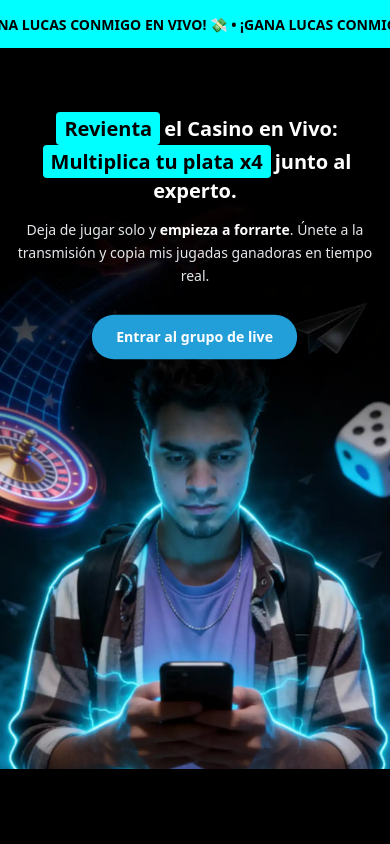
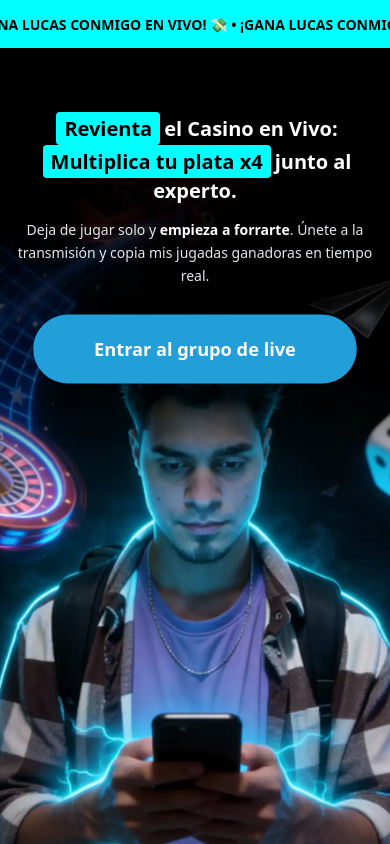
Before and after one commit to 24games/elian-lives-lp-retargeting, a Next.js app: page / in a window 390 px wide. Built offline with nearby package versions, Linux system fonts and the light colour scheme.

Commit message:
Ajustes: remover espaÃ§o preto abaixo da imagem (cover) e aumentar botÃ£o no mobile

```diff
--- a/app/page.tsx
+++ b/app/page.tsx
@@ -5,7 +5,7 @@ import CTAButton from '@/components/CTAButton'
 
 export default function Home() {
   return (
-    <main className="relative h-screen w-full overflow-hidden">
+    <main className="relative w-full overflow-hidden" style={{ minHeight: '100vh', height: '100vh' }}>
       {/* Marquee Header Fixo */}
       <MarqueeHeader />
 
@@ -16,10 +16,9 @@ export default function Home() {
           className="absolute inset-0 w-full h-full"
           style={{
             backgroundImage: "url('/images/BG RETARGETING ELIAN.webp')",
-            backgroundSize: 'contain',
+            backgroundSize: 'cover',
             backgroundRepeat: 'no-repeat',
             backgroundPosition: 'center center',
-            backgroundColor: '#000000',
           }}
         />
 
--- a/components/CTAButton.tsx
+++ b/components/CTAButton.tsx
@@ -12,7 +12,7 @@ export default function CTAButton() {
   return (
     <motion.button
       onClick={handleClick}
-      className="relative overflow-hidden bg-telegram-blue text-white font-bold px-6 py-3 md:px-8 md:py-4 rounded-full text-sm md:text-base shadow-2xl group"
+      className="relative overflow-hidden bg-telegram-blue text-white font-bold px-10 py-5 md:px-8 md:py-4 rounded-full text-lg md:text-base shadow-2xl group w-full max-w-xs md:max-w-none md:w-auto"
       whileHover={{ scale: 1.05 }}
       whileTap={{ scale: 0.95 }}
       animate={{
```
